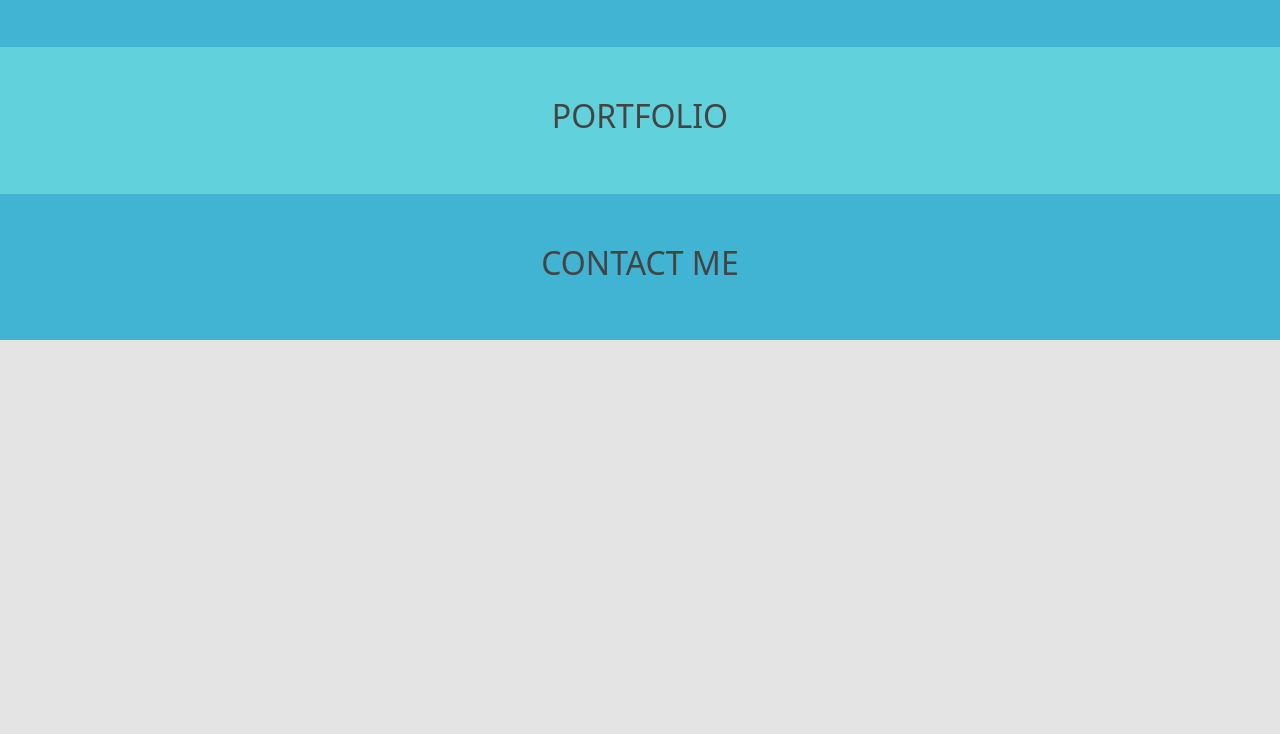
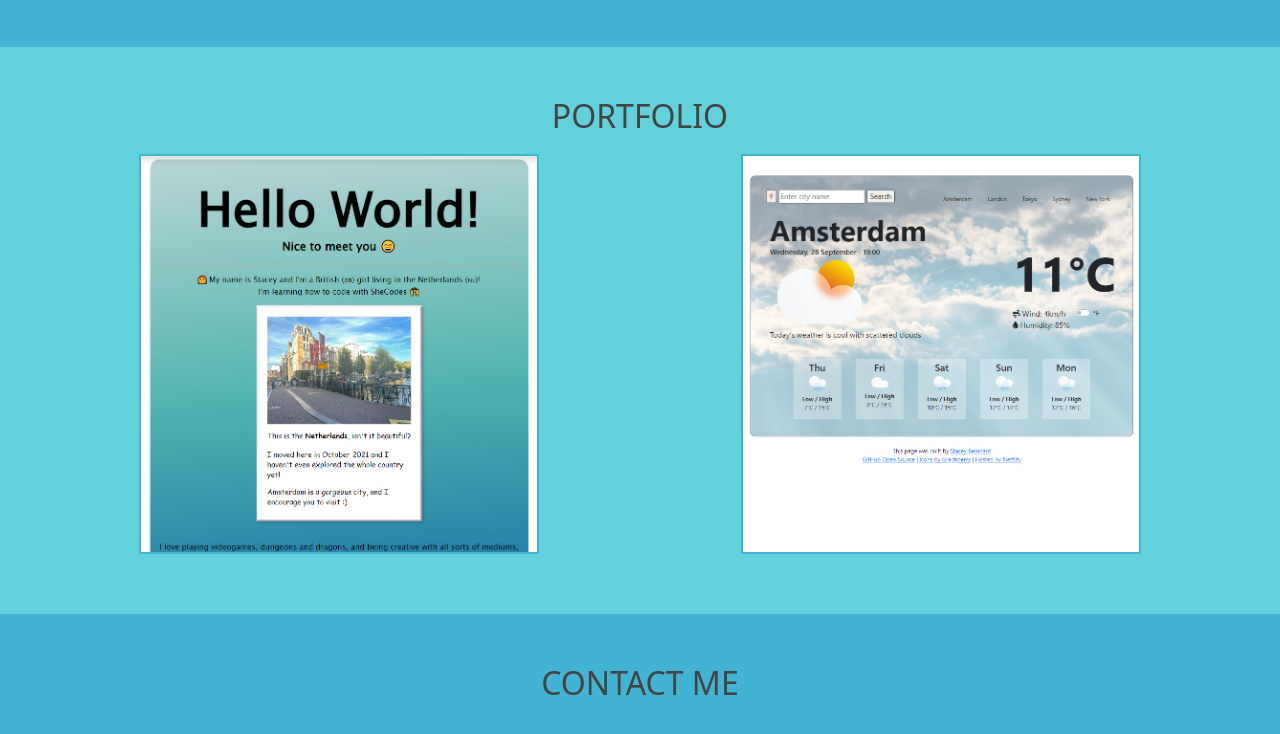
Before and after one commit to StazzRem/pro-portfolio, a plain HTML site: page index.html in a window 1280 px wide. Shown: the part 1172-1906 px from the top of the page. Before the commit the page ends 1512 px from the top, so only its background shows below. Drawn offline with nearby package versions, Linux system fonts and the light colour scheme.

Commit message:
added portfolio images

```diff
--- a/index.html
+++ b/index.html
@@ -122,9 +122,25 @@
     </div>
     <div class="container-fluid text-center" id="portfolio-container">
       <h2>Portfolio</h2>
-      <div class="row">
-        <div class="col-4"></div>
-        <div class="col-4"></div>
+      <div class="row justify-content-between">
+        <div class="col">
+          <img
+            src="images/personal-page.jpg"
+            alt="personal-web-page"
+            class="img-fluid"
+            width="400"
+            id="portfolio-app"
+          />
+        </div>
+        <div class="col">
+          <img
+            src="images/weather-app.jpg"
+            alt="weather-app"
+            class="img-fluid"
+            width="400"
+            id="portfolio-app"
+          />
+        </div>
       </div>
       <div class="row">
         <div class="col-4"></div>
--- a/src/home-css.css
+++ b/src/home-css.css
@@ -46,7 +46,10 @@ h2 {
   margin: 0 auto;
   padding: 50px;
 }
-
+#portfolio-app {
+  border: 2px solid var(--third-color--);
+  margin: 10px;
+}
 #avatar-main {
   width: 300px;
   padding-right: 20px;
```
Also changed, not shown: images/personal-page.jpg (added), images/weather-app.jpg (added).
